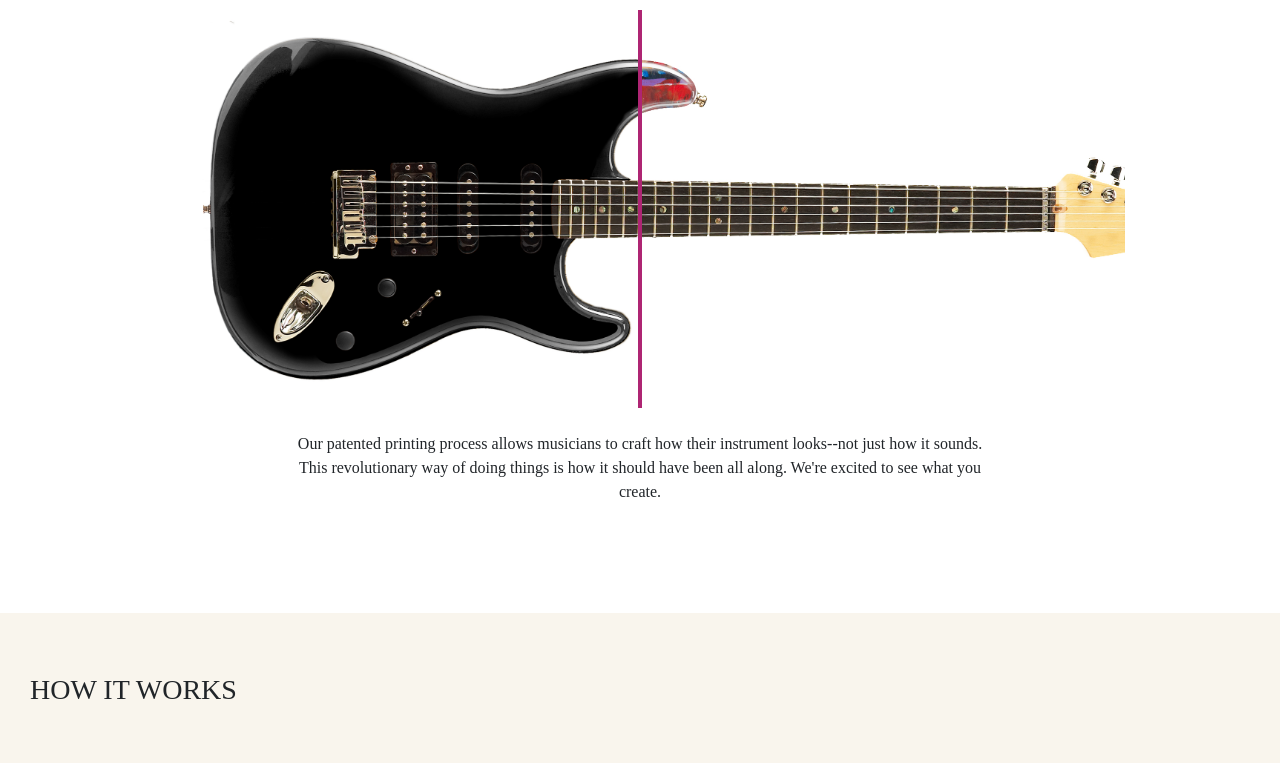
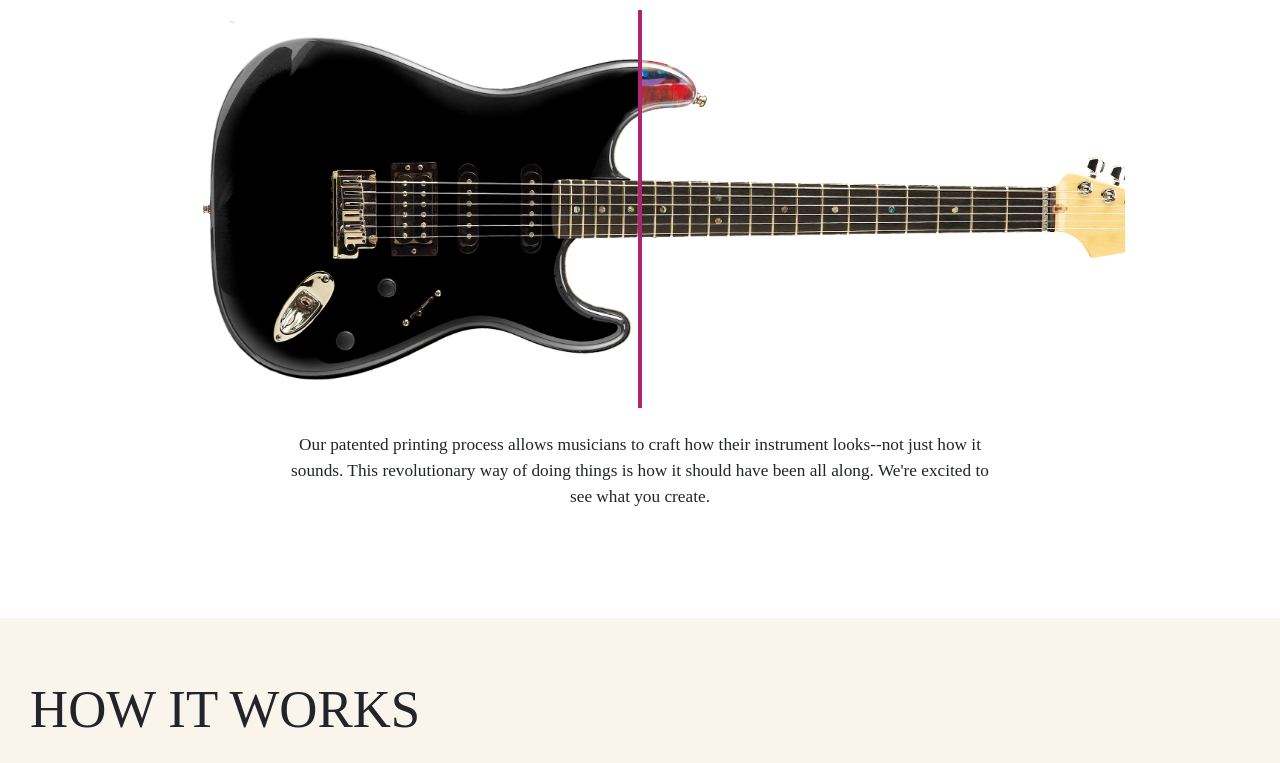
Before and after one commit to danielpowell4/Chromatic_Landing, a plain HTML site: page index.html in a window 1280 px wide. Shown: the part 184-947 px from the top of the page. Drawn offline with nearby package versions, Linux system fonts and the light colour scheme.

Commit message:
Resizing fonts nearlly globally

```diff
--- a/index.html
+++ b/index.html
@@ -186,7 +186,7 @@
 <!-- Mailing List -->
 <section id="mail-signup" class="row wrapper">
   <h3 class="section-title">START CREATING TODAY</h3>
-  <p class="text-center">Chromatic Guitars is launching anew in early 2016, but you don't have to wait.</p>
+  <h5 class="text-center">Chromatic Guitars is launching anew in early 2016, but you don't have to wait.</h5>
   <div class="mailing-wrapper">
     <form action="http://chromaticguitars.us1.list-manage.com/subscribe/post?u=4742bf76ccf44043a61dcce64&amp;id=20572ff191" method="post" id="mc-embedded-subscribe-form" name="mc-embedded-subscribe-form" class="validate" target="_blank" novalidate>
       <input class="mailing-list-email" name="EMAIL" id="mce-EMAIL" type="email" placeholder="your@email.com" value="" required>
--- a/styles/main.css
+++ b/styles/main.css
@@ -8,6 +8,7 @@
 .section-title {
   margin-bottom: 60px;
   text-align: center;
+  font-size: 3.3em;
 }
 
 .section-subtitle {
@@ -36,9 +37,17 @@ h1, h2, h3 {
   font-family: "alternate-gothic-no-3-d";
   }
 
+h3 {
+  font-size: 2.5em;
+}
+
 h4, h5, h6, p, blockquote {
     font-family:  "proxima-nova-soft";
     }
+
+p {
+  font-size: 1.08em;
+}
 
 /* Nav */
 
@@ -324,6 +333,7 @@ input[type="email"].mailing-list-email {
     border: none;
     font-size: 16px;
     line-height: 50px;
+    font-family: "alternate-gothic-no-3-d";
 }
 
 .mailing-list-submit input[type="submit"]:hover {
```
